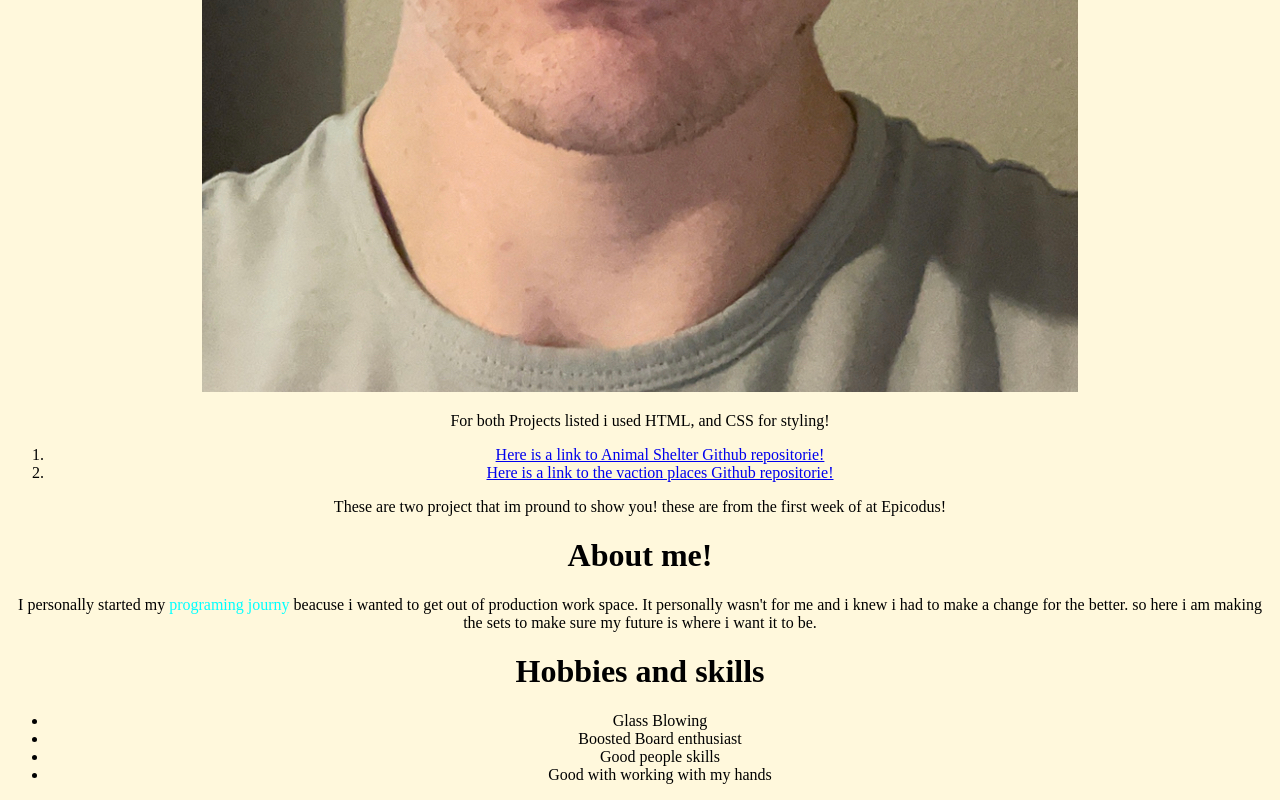
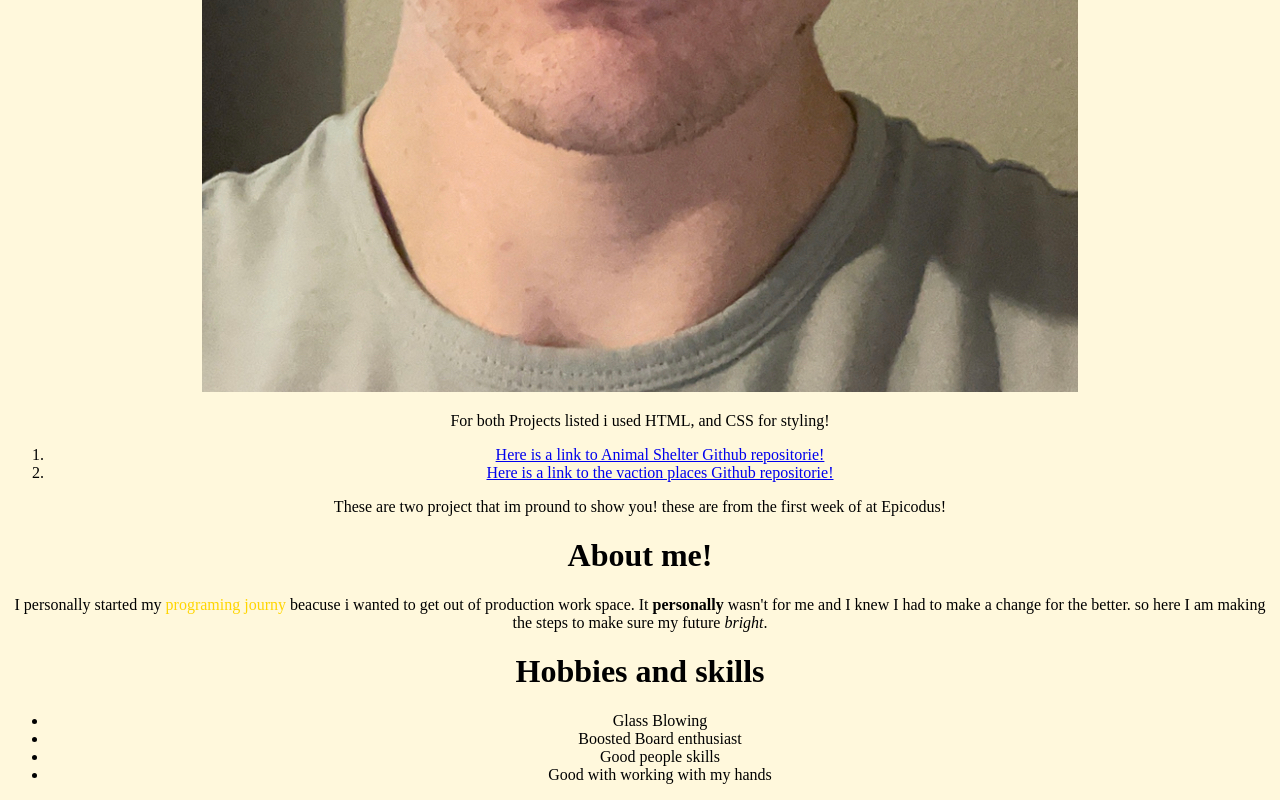
Before and after one commit to BrandonF55/Portfolio-page, a plain HTML site: page index.html in a window 1280 px wide. Shown: the part 1329-2129 px from the top of the page. Drawn offline with Linux system fonts and the light colour scheme.

Commit message:
fixed float and margin. couldnt get it to work at first

```diff
--- a/css/styles.css
+++ b/css/styles.css
@@ -1,6 +1,6 @@
 
 .programing-journy{
-  color: aqua;
+  color: rgb(255, 213, 0);
 }
 
 .Hobbies{
@@ -22,6 +22,8 @@ background-color: bisque;
 margin-left: 50px;
 border: 20px;
 padding: 20px;
+margin-right: 50px;
+box-sizing: border-box;
 }
 
 body{
--- a/index.html
+++ b/index.html
@@ -22,8 +22,8 @@
 <div class="About-me">
   <h1> About me!</h1>
   <p>I personally started my <span class="programing-journy">programing journy</span> beacuse i wanted to get out of production work space.
-  It personally wasn't for me and i knew i had to make a change for the better. so here
-  i am making the sets to make sure my future is where i want it to be.
+  It <strong> personally</strong> wasn't for me and I knew I had to make a change for the better. so here
+  I am making the steps to make sure my future <em>bright</em>.
   </p>
 </div>
 
@@ -38,18 +38,5 @@
   </ul>
     </Div>
 
-
-
-
-
-
-
-
-
-
-
-
-
 </body>
-
 </html>
```
Lines whose indentation alone changed are shown as unchanged.
